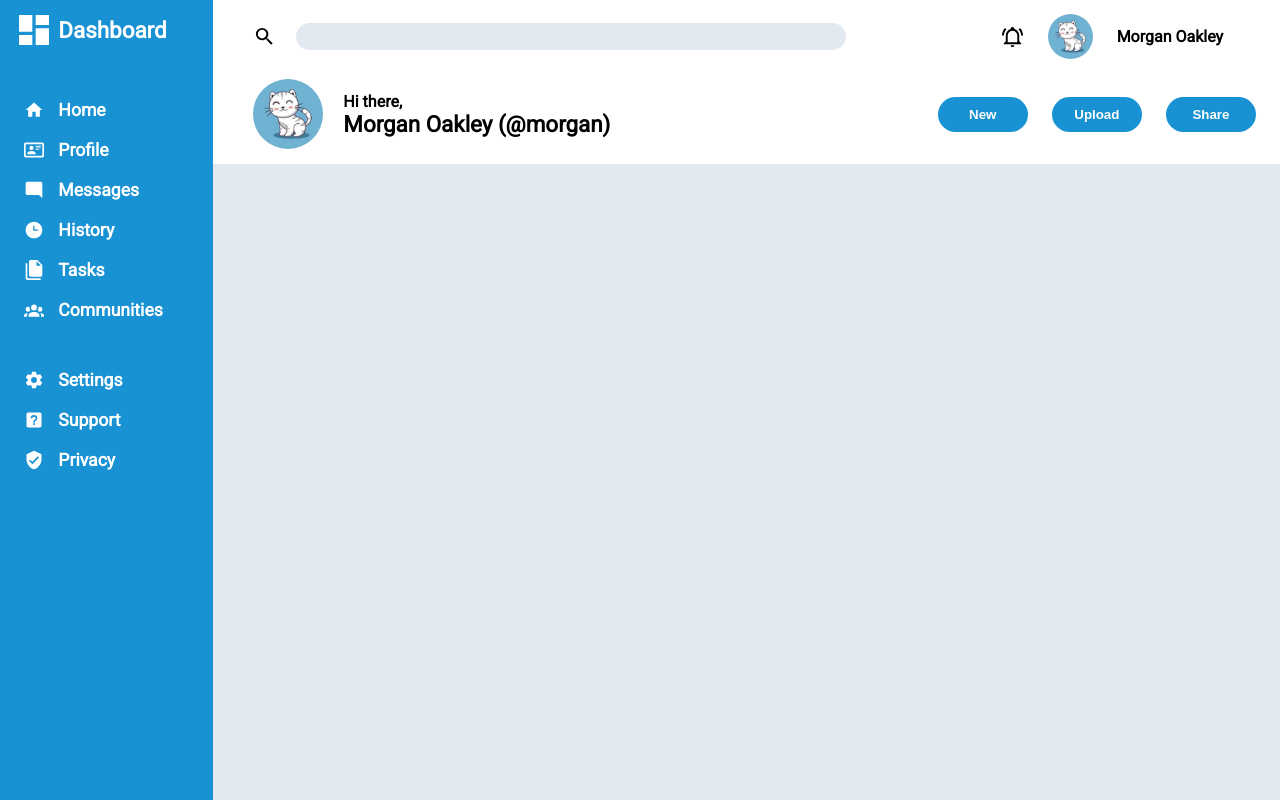
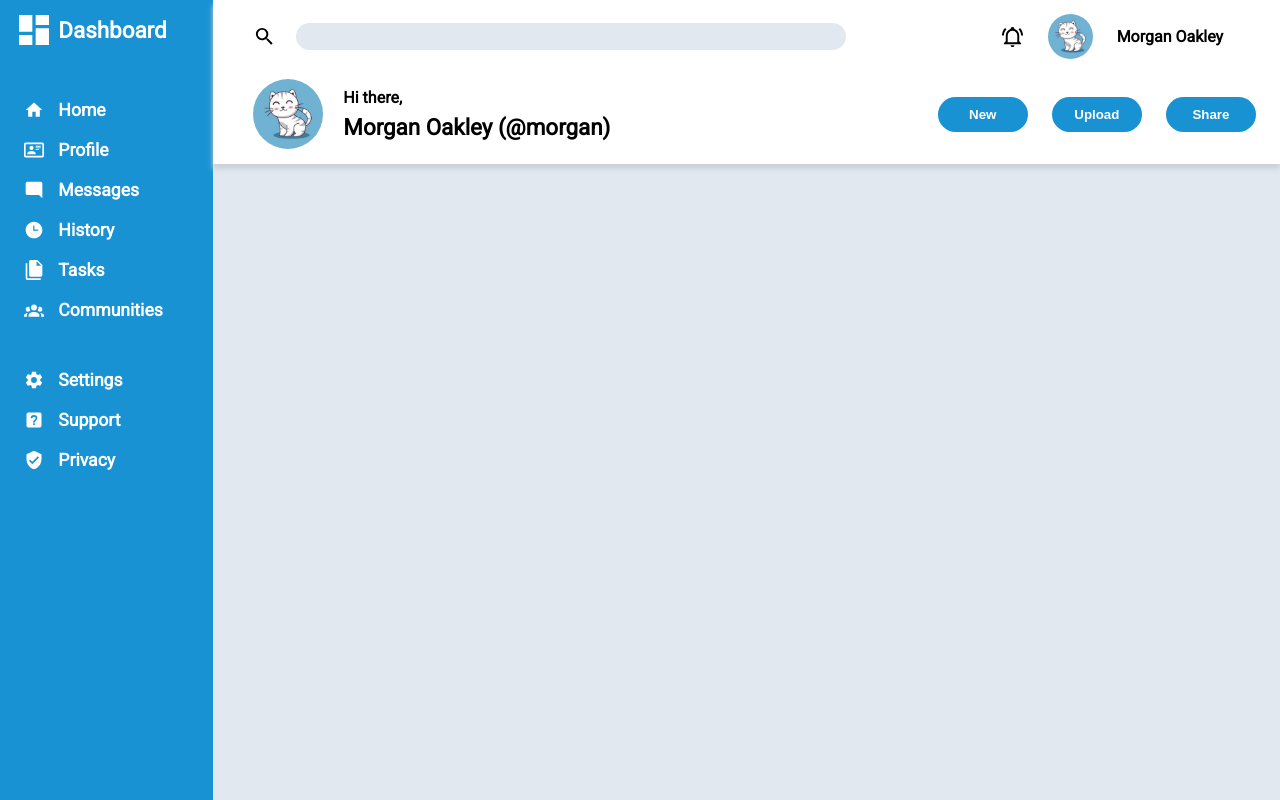
Before and after one commit to royalh23/admin-dashboard, a plain HTML site: page index.html in a window 1280 px wide. Drawn offline with Linux system fonts and the light colour scheme.

Commit message:
Add shadow to header

```diff
--- a/style.css
+++ b/style.css
@@ -112,11 +112,13 @@ ul {
 }
 
 .header {
+  z-index: 2;
   font-weight: bold;
   display: grid;
   grid-template-rows: 4fr 5fr;
   padding: 8px 0 15px 40px;
   gap: 15px;
+  box-shadow: 0 5px 5px #ccd1d8;
 }
 
 .search {
@@ -165,6 +167,7 @@ ul {
 
 .username {
   font-size: 1.4rem;
+  margin-top: 0.4rem;
 }
 
 .buttons {
@@ -184,5 +187,6 @@ button {
 }
 
 .main-content {
+  z-index: 1;
   background-color: #e2e8f0;
 }
```
